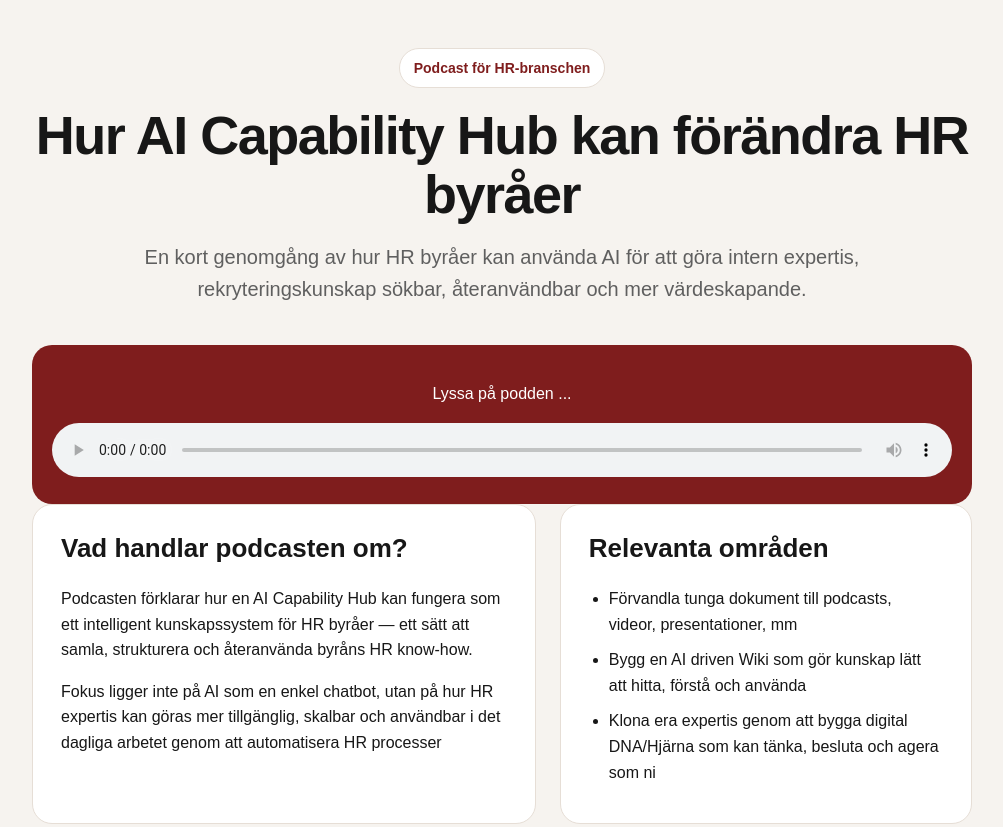
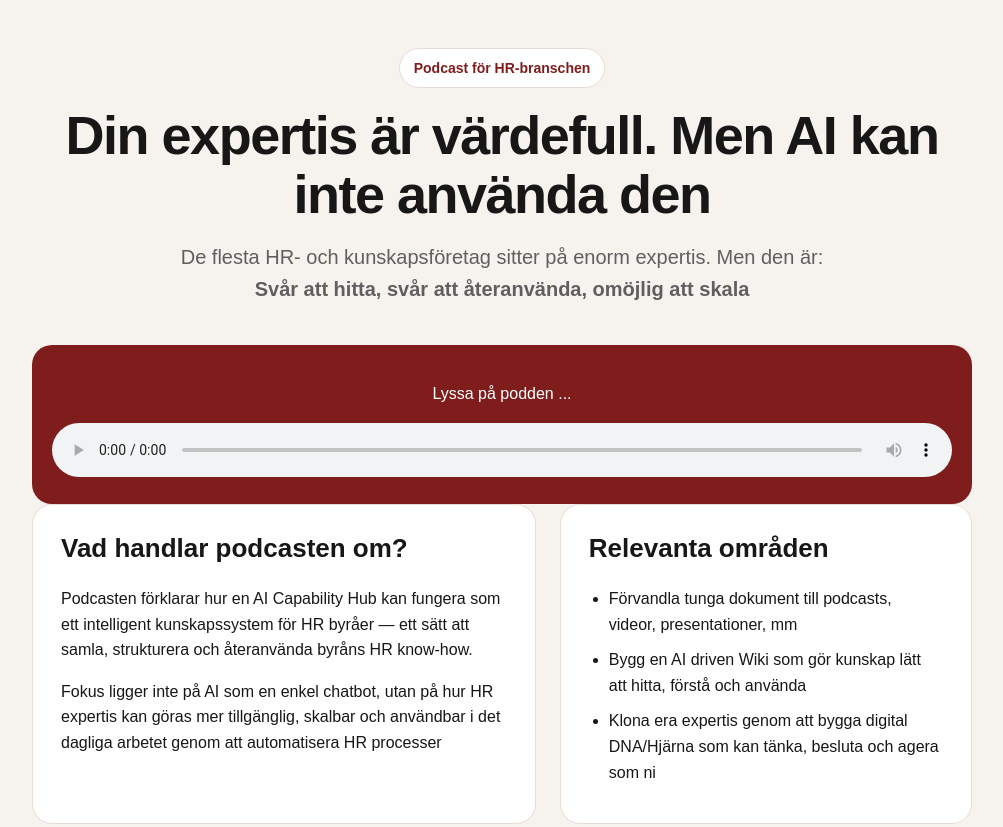
Before and after one commit to alvaroC/hub-antigravity, a plain HTML site: page podcast_hr.html in a window 1280 px wide. Shown: the top 827 px of the page, without its empty margins (138-1141 px from the left). Drawn offline with Linux system fonts and the light colour scheme.

Commit message:
Ändra rurrik och underrubrikl

```diff
--- a/podcast_hr.html
+++ b/podcast_hr.html
@@ -20,12 +20,13 @@
         <section class="hero">
             <div class="badge">Podcast för HR-branschen</div>
 
-            <h1>Hur AI Capability Hub kan förändra HR byråer</h1>
+            <h1>Din expertis är värdefull. Men AI kan inte använda den</h1>
 
             <p class="lead">
-                En kort genomgång av hur HR byråer kan använda AI för att
-                göra intern expertis, rekryteringskunskap sökbar, återanvändbar
-                och mer värdeskapande.
+                De flesta HR- och kunskapsföretag sitter på enorm expertis. Men den är:
+            </p>
+            <p class="lead">
+                <strong>Svår att hitta, svår att återanvända, omöjlig att skala</strong>
             </p>
         </section>
 
```
